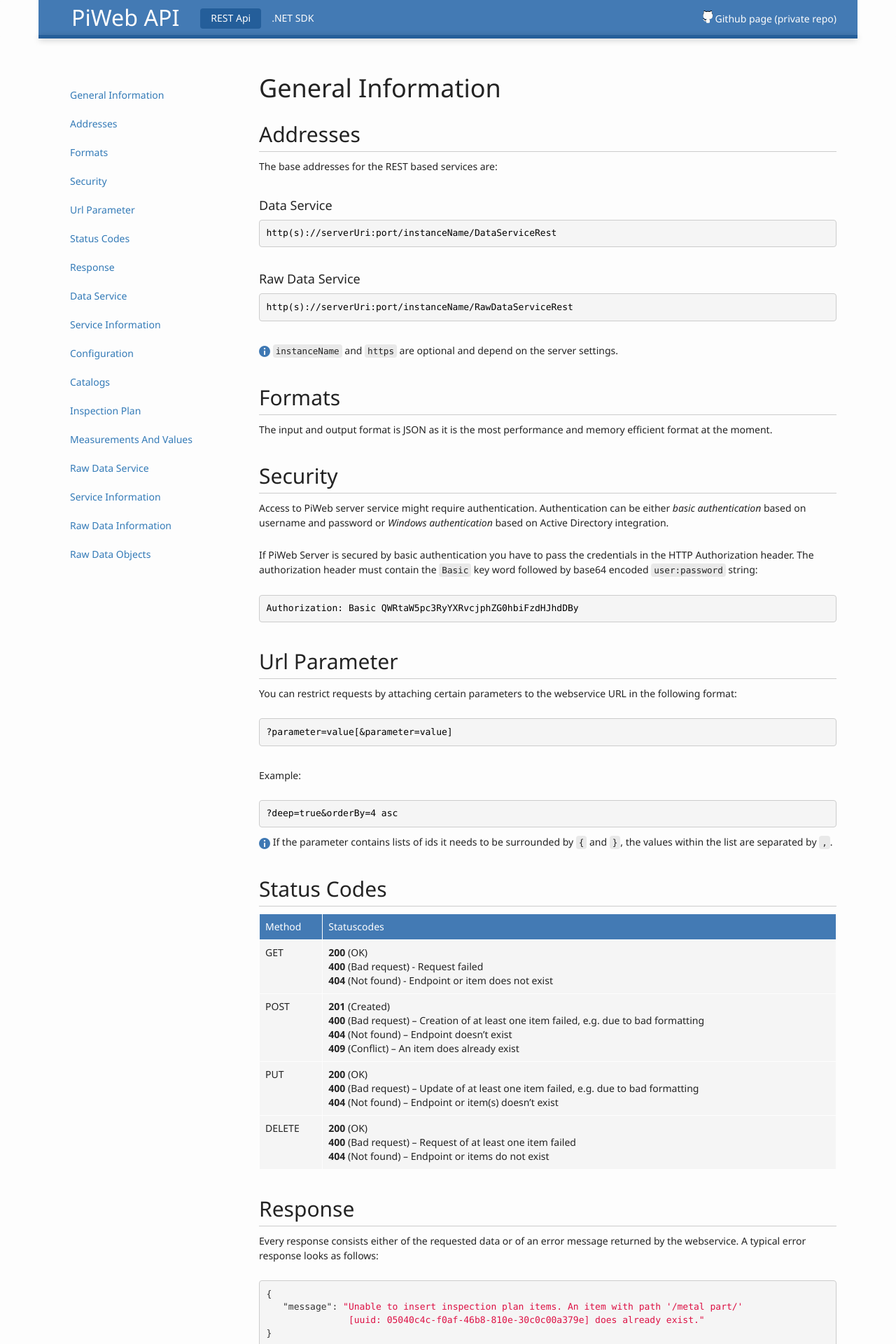
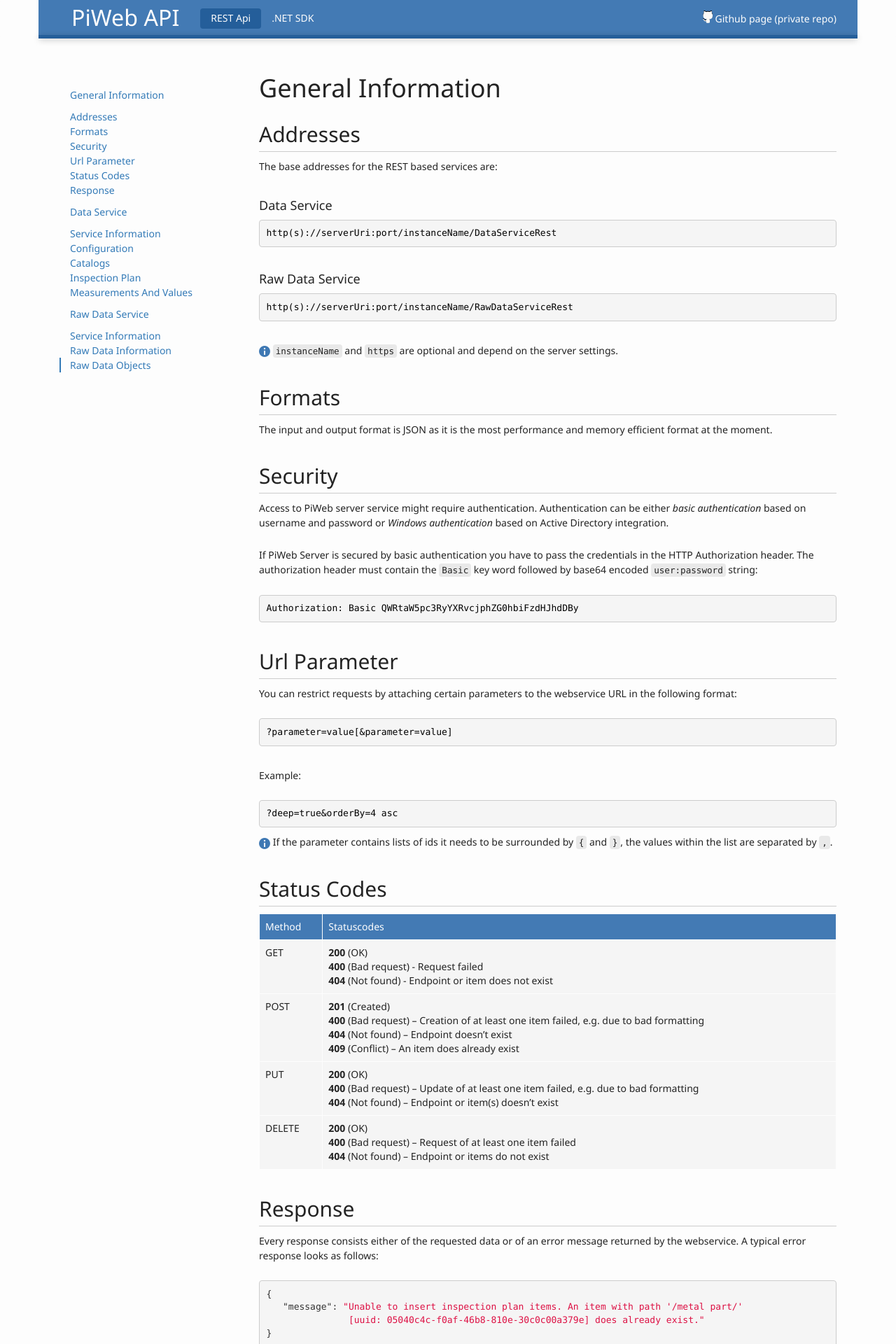
Before and after one commit to ZEISS-PiWeb/PiWeb-Api, a Jekyll site: the page built from _pages/01-restapi.md, in a window 1280 px wide. Shown: the top 1920 px of the page at 70% size. Built offline with Jekyll 4.4.1, drawn with Linux system fonts in a browser that asks for light colours.

Commit message:
Update custom-styles.css

```diff
--- a/stylesheets/custom-styles.css
+++ b/stylesheets/custom-styles.css
@@ -229,25 +229,25 @@
 	text-decoration: none;
 }
 
-#navbar>.firstLevel>li:hover{
+#navbar>.nav .nav>li:hover{
 	border-left: 2px dotted #437AB4;
 }
 
-#navbar>.firstLevel>li.active, #navbar>.firstLevel>li.active:hover{
+#navbar>.nav .nav>li.active, #navbar>.nav .nav>li.active:hover{
 	border-left: 2px solid #337ab7;
 }
 
-#navbar>.firstLevel>li.active>a,
-#navbar>.firstLevel>li:hover>a{
+#navbar>.nav .nav>li.active>a,
+#navbar>.nav .nav>li:hover>a{
 	padding-left: 13px;
 }
 
-#navbar>.firstLevel>li>a{
+#navbar>.nav .nav>li>a{
 	display: inline;
 	padding: 0px 15px;
 }
 
-#navbar>.firstLevel>li>a:hover{
+#navbar>.nav .nav>li>a:hover{
 	background-color: #FDFDFD;
 	padding-left: 13px;
 }
```
